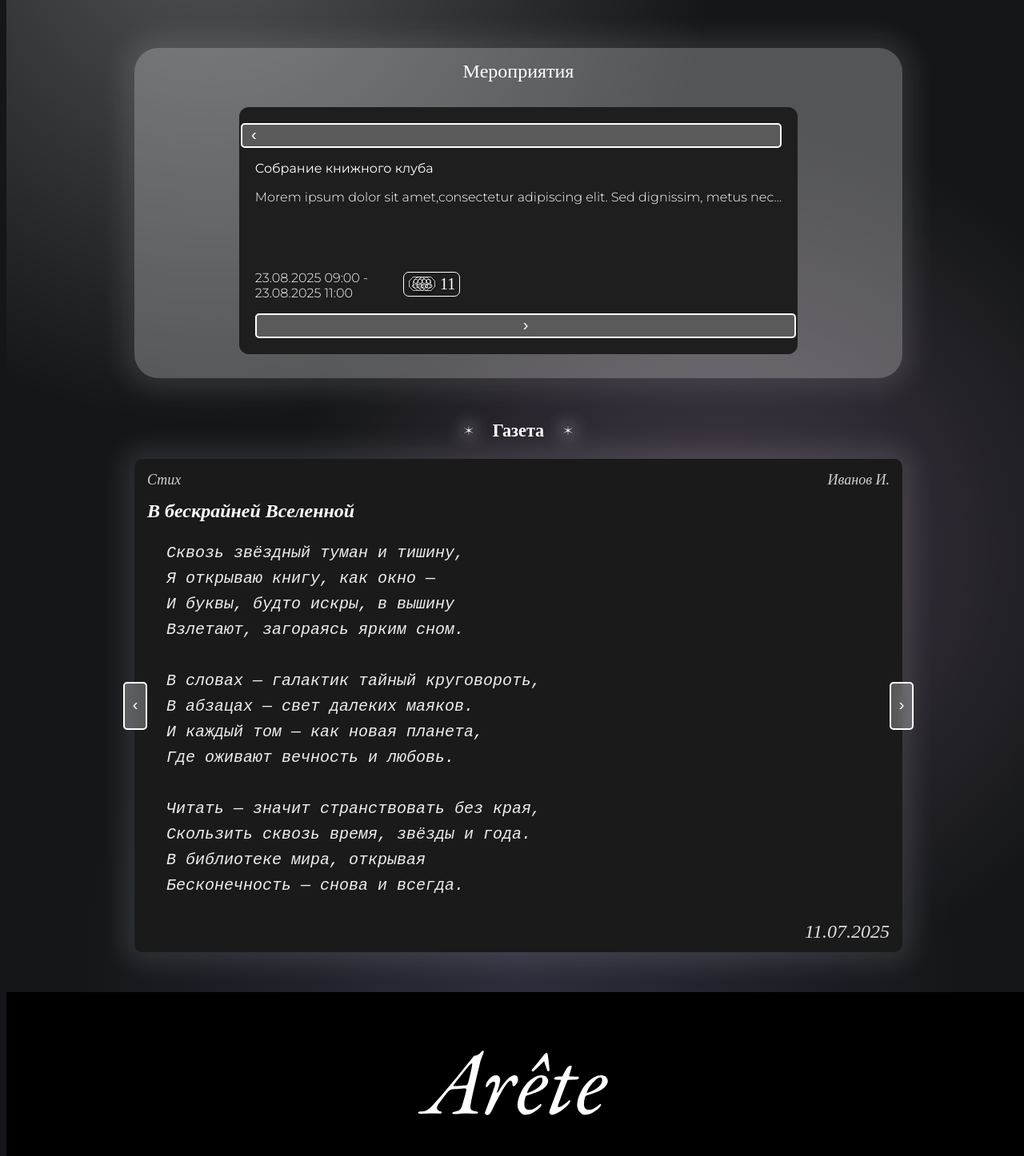
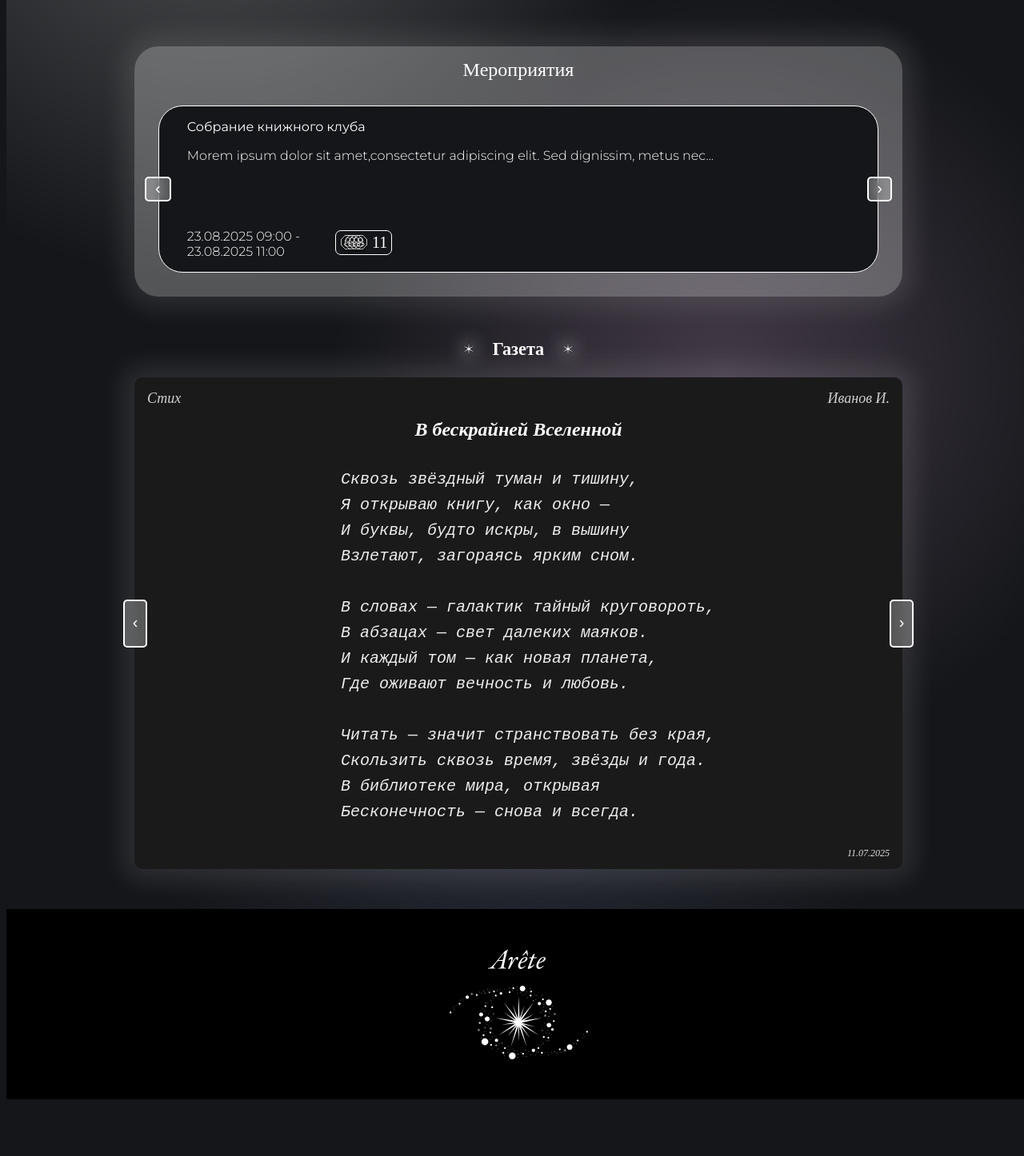
Before and after one commit to agentMAGA/books-club, a React (Vite) app: page / in a window 1280 px wide. Shown: the part 903-2349 px from the top of the page at 80% size. After the commit the page ends 2286 px from the top, so only its background shows below. Built offline with nearby package versions, Linux system fonts and the light colour scheme.

Commit message:
Востановил свою ветку

```diff
--- a/src/components/Header.jsx
+++ b/src/components/Header.jsx
@@ -1,5 +1,5 @@
 import { useState } from "react";
-import { NavLink , Link} from "react-router-dom";
+import { NavLink, Link } from "react-router-dom";
 import styles from "../scss/components/header.module.scss";
 import BurgerMenu from "./BurgerMenu";
 import { useTheme } from "../store/useTheme";
@@ -7,8 +7,8 @@ import { useTheme } from "../store/useTheme";
 const Header = () => {
   const { theme, toggleTheme } = useTheme();
   const [menuOpen, setMenuOpen] = useState(false);
-  const openMenu = () => {setMenuOpen(!menuOpen)};
-  const closeMenu = () => {setMenuOpen(false)};
+  const openMenu = () => { setMenuOpen(!menuOpen) };
+  const closeMenu = () => { setMenuOpen(false) };
 
   return (
     <>
@@ -21,20 +21,20 @@ const Header = () => {
         <img className={styles.burgerMenu} src="img/burger-menu.svg" alt="menu" onClick={openMenu} />
         {menuOpen && <BurgerMenu closeMenu={closeMenu} />}
 
-        <nav className={theme === 'black' ? styles.desktopMenu : `${styles.desktopMenu} ${styles.desktopMenuColor}`}>
+        <nav className={styles.desktopMenu}>
           <NavLink to="/" className={({ isActive }) => (isActive ? styles.active : "")}>ГЛАВНАЯ</NavLink>
           <NavLink to="/happenings" className={({ isActive }) => (isActive ? styles.active : "")}>МЕРОПРИЯТИЯ</NavLink>
           <NavLink to="/newspaper" className={({ isActive }) => (isActive ? styles.active : "")}>ГАЗЕТА</NavLink>
           <NavLink to="/rating" className={({ isActive }) => (isActive ? styles.active : "")}>РЕЙТИНГ</NavLink>
         </nav>
+
         <div
+          className={theme === 'black' ? styles.bleackOn : styles.bleackOff}
+          onClick={() => toggleTheme()}>
+          <div className={styles.polzunoc}></div></div>
 
-      className={ theme === 'black' ? styles.bleackOn : styles.bleackOff }
-      onClick={() => toggleTheme()}
-
-      ><div className={styles.polzunoc}></div></div>
         <Link to={'login'}>
-        <button className={ theme === 'black' ? styles.loginButton : `${styles.loginButton} ${styles.loginButtonColor}`}>ВОЙТИ</button>
+          <button className={theme === 'black' ? styles.loginButton : `${styles.loginButton} ${styles.loginButtonColor}`}>ВОЙТИ</button>
         </Link>
       </header>
 
--- a/src/scss/components/footer.module.scss
+++ b/src/scss/components/footer.module.scss
@@ -8,12 +8,4 @@
     padding: 50px 0 50px 0;
     background-color: black;
 
-    img{
-        width: 35vw;
-        height: 20vw;
-    }
-    .logoText{
-        width: 20vw;
-        height: 10vw;
-    }
 }
--- a/src/scss/components/header.module.scss
+++ b/src/scss/components/header.module.scss
@@ -49,6 +49,19 @@ header {
   .burgerMenu {
     margin: 0 15px 0 0;
     margin-left: auto;
+    display: block;
+    background: transparent;
+    border: none;
+    cursor: pointer;
+
+    img {
+      height: 24px;
+      width: 24px;
+    }
+
+    @media (min-width: 768px) {
+      display: none; // ← скрываем на десктопах
+    }
   }
 
   .desktopMenuColor {
--- a/src/scss/components/poemCard.module.scss
+++ b/src/scss/components/poemCard.module.scss
@@ -34,7 +34,7 @@
 
     .cardType,
     .cardAuthor {
-      font-size: clamp(13px, 3.4vw, 24px);
+      font-size: 14px;
       opacity: 0.8;
       font-style: italic;
       white-space: nowrap;
@@ -46,9 +46,13 @@
   }
 
   .cardBody {
+    display: flex;
+    align-items: center;
+    justify-content: center;
+    flex-direction: column;
     .titleLine {
       font-weight: 700;
-      font-size: clamp(20px, 3.4vw, 40px);
+      font-size: 20px;
       line-height: 1.35;
       margin-bottom: 10px;
 
@@ -58,7 +62,7 @@
     }
 
     .cardContent {
-      font-size: clamp(15px, 3.4vw, 25px);
+      font-size: 15px;
       line-height: 1.6;
       white-space: pre-wrap;
       color: rgba(255, 255, 255, 0.92);
@@ -75,7 +79,7 @@
     justify-content: flex-end;
 
     .date {
-      font-size: clamp(13px, 3.4vw, 24px);
+      font-size: 12px;
       opacity: 0.85;
       font-style: italic;
     }
--- a/src/scss/components/slayderSessions.module.scss
+++ b/src/scss/components/slayderSessions.module.scss
@@ -25,68 +25,18 @@
         font-family: "Cormorant Garamond";
         font-weight: 400;
         font-style: normal, italic;
+
     }
-
-    .timeRangeDate {
-        display: flex;
-        flex-wrap: wrap;
-
-        .usersIcon {
-            display: flex;
-            flex-wrap: wrap !important;
-            margin: 10px 0 0 13vw;
-
-            .numberUsers {
-                margin: 15px 0 0 5px;
-            }
-        }
-    }
-
-    .splideWrapper {
-        position: relative;
-
-
-        :global(.splide__arrow) {
-            position: absolute !important;
-            top: 50% !important;
-            transform: translateY(-20%) !important;
-            background: #333 !important;
-            border: 2px solid white !important;
-            width: 36px !important;
-            height: 36px !important;
-            border-radius: 50% !important;
-            display: flex !important;
-            align-items: center !important;
-            justify-content: center !important;
-            cursor: pointer !important;
-            color: white !important;
-            font-size: 24px !important;
-            opacity: 0.8 !important;
-            transition: opacity 0.2s ease !important;
-            z-index: 10 !important;
-        }
-        :global(.splideWrapper .splide__arrow--prev) {
-            left: -20px !important;
-        }
-
-        :global(.splideWrapper .splide__arrow--next) {
-            right: -20px !important;
-        }
-
-        :global(.splideWrapper .splide__arrow:hove) {
-            opacity: 1 !important;
-        }
-    }
-
 
     .subtextOfTheEvent {
         display: flex;
-        flex-direction: column;
-        height: 100%; // чтобы карточки выравнивались по высоте
-        background: #1e1e1e;
-        border-radius: 12px;
-        padding: 1.25rem;
-        color: white;
+        flex-direction: row;
+        align-items: center;
+        gap: 20px;
+        width: 100%;
+        border: 1px solid #ffffff;
+        border-radius: 30px;
+        background-color: #141619;
 
         .monstratStyls600 {
             font-family: "Montserrat";
```
Also changed, not shown: src/components/PoemCard.jsx (line endings or trailing spaces). Lines whose indentation alone changed are shown as unchanged.
